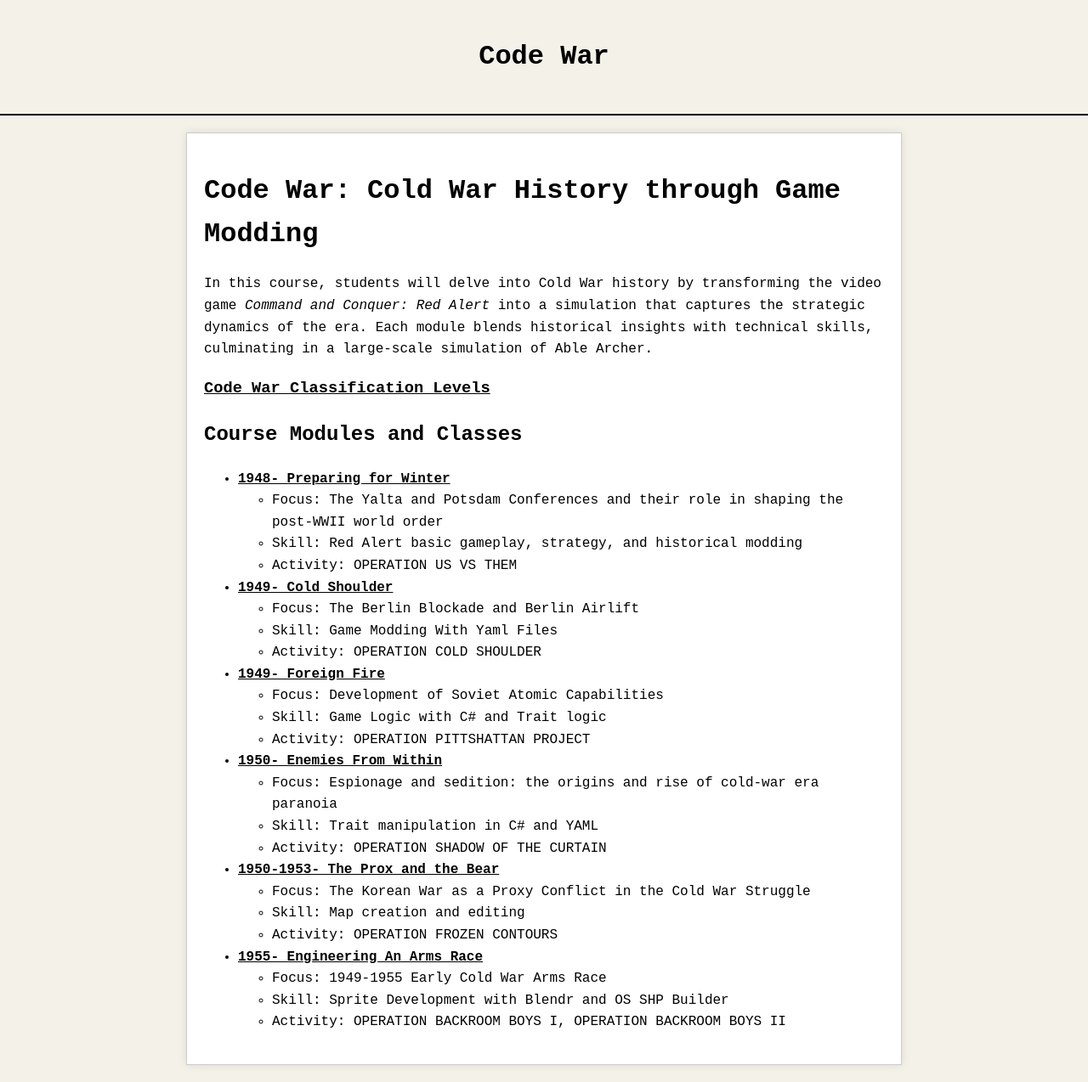
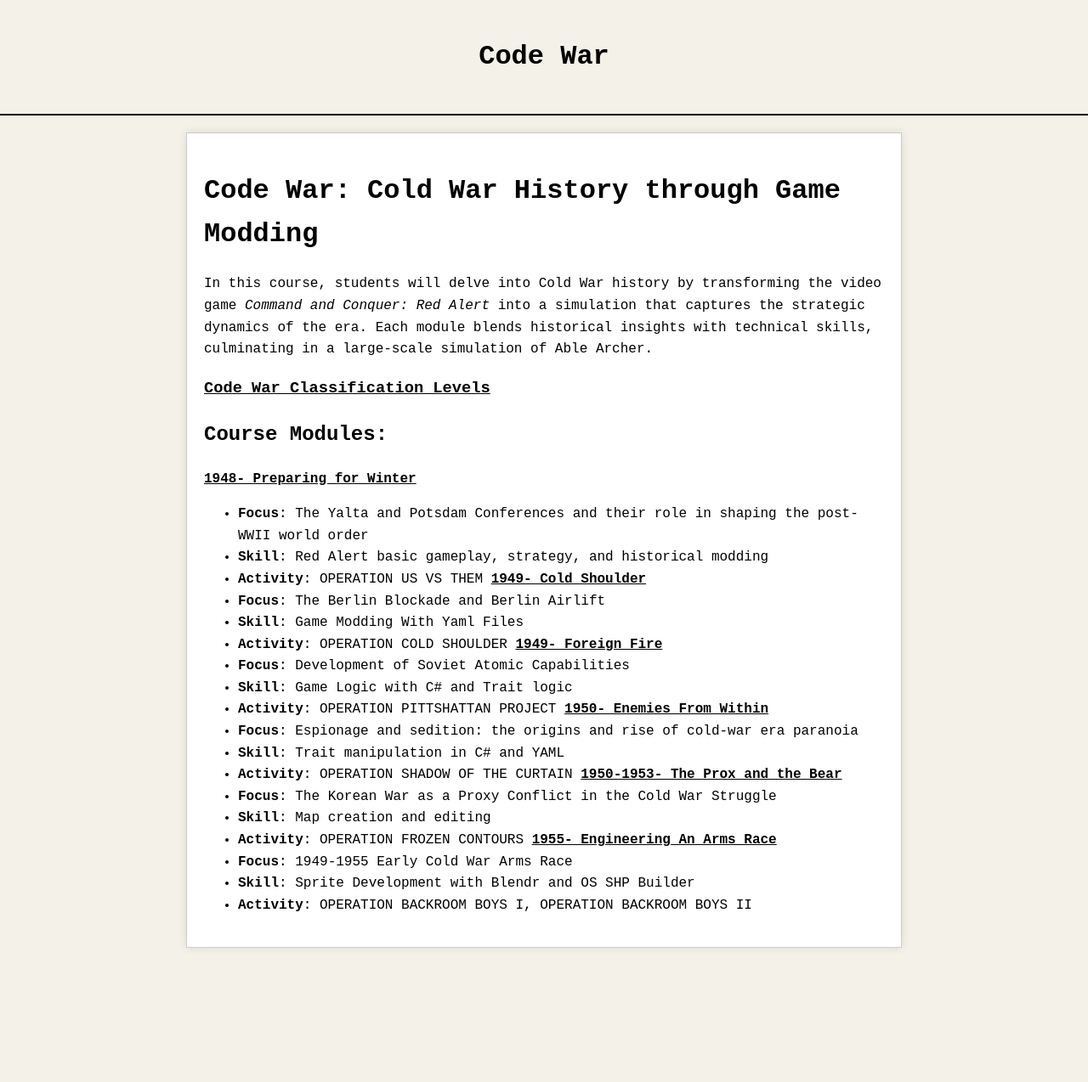
Before and after one commit to jboyce1/CodeWar, a Jekyll site: the page built from index.markdown, in a window 1280 px wide. Shown: the whole page at 85% size. Built offline with Jekyll 4.4.1, drawn with Linux system fonts in a browser that asks for light colours; after the commit the page ends 1136 px from its top, so only the background shows below that; some of the changed lines change nothing that is shown.

Commit message:
Update index.markdown

```diff
--- a/index.markdown
+++ b/index.markdown
@@ -11,29 +11,29 @@
 In this course, students will delve into Cold War history by transforming the video game *Command and Conquer: Red Alert* into a simulation that captures the strategic dynamics of the era. Each module blends historical insights with technical skills, culminating in a large-scale simulation of Able Archer.
 
 ### [Code War Classification Levels]({{ 'classes/EnemiesFromWithin/Code War Classification Levels.pdf' | relative_url }})
-## Course Modules and Classes
+## Course Modules:
 
-- [1948- Preparing for Winter](./classes/PreparingForWinter)
-  - Focus: The Yalta and Potsdam Conferences and their role in shaping the post-WWII world order
-  - Skill: Red Alert basic gameplay, strategy, and historical modding
-  - Activity: OPERATION US VS THEM
-- [1949- Cold Shoulder](./classes/ColdShoulder)
-  - Focus: The Berlin Blockade and Berlin Airlift
-  - Skill: Game Modding With Yaml Files
-  - Activity: OPERATION COLD SHOULDER
-- [1949- Foreign Fire](./classes/ForeignFire)
-  - Focus: Development of Soviet Atomic Capabilities
-  - Skill: Game Logic with C# and Trait logic
-  - Activity: OPERATION PITTSHATTAN PROJECT
-- [1950- Enemies From Within](./classes/EnemiesFromWithin)
-  - Focus: Espionage and sedition: the origins and rise of cold-war era paranoia
-  - Skill: Trait manipulation in C# and YAML
-  - Activity: OPERATION SHADOW OF THE CURTAIN
-- [1950-1953- The Prox and the Bear](./classes/TheProxAndTheBear)
-  - Focus: The Korean War as a Proxy Conflict in the Cold War Struggle
-  - Skill: Map creation and editing
-  - Activity: OPERATION FROZEN CONTOURS
-- [1955- Engineering An Arms Race](./classes/EngineeringAnArmsRace)
-  - Focus: 1949-1955 Early Cold War Arms Race
-  - Skill: Sprite Development with Blendr and OS SHP Builder
-  - Activity: OPERATION BACKROOM BOYS I, OPERATION BACKROOM BOYS II
+[1948- Preparing for Winter](./classes/PreparingForWinter)
+  - **Focus**: The Yalta and Potsdam Conferences and their role in shaping the post-WWII world order
+  - **Skill**: Red Alert basic gameplay, strategy, and historical modding
+  - **Activity**: OPERATION US VS THEM
+[1949- Cold Shoulder](./classes/ColdShoulder)
+  - **Focus**: The Berlin Blockade and Berlin Airlift
+  - **Skill**: Game Modding With Yaml Files
+  - **Activity**: OPERATION COLD SHOULDER
+[1949- Foreign Fire](./classes/ForeignFire)
+  - **Focus**: Development of Soviet Atomic Capabilities
+  - **Skill**: Game Logic with C# and Trait logic
+  - **Activity**: OPERATION PITTSHATTAN PROJECT
+[1950- Enemies From Within](./classes/EnemiesFromWithin)
+  - **Focus**: Espionage and sedition: the origins and rise of cold-war era paranoia
+  - **Skill**: Trait manipulation in C# and YAML
+  - **Activity**: OPERATION SHADOW OF THE CURTAIN
+[1950-1953- The Prox and the Bear](./classes/TheProxAndTheBear)
+  - **Focus**: The Korean War as a Proxy Conflict in the Cold War Struggle
+  - **Skill**: Map creation and editing
+  - **Activity**: OPERATION FROZEN CONTOURS
+[1955- Engineering An Arms Race](./classes/EngineeringAnArmsRace)
+  - **Focus**: 1949-1955 Early Cold War Arms Race
+  - **Skill**: Sprite Development with Blendr and OS SHP Builder
+  - **Activity**: OPERATION BACKROOM BOYS I, OPERATION BACKROOM BOYS II
```
